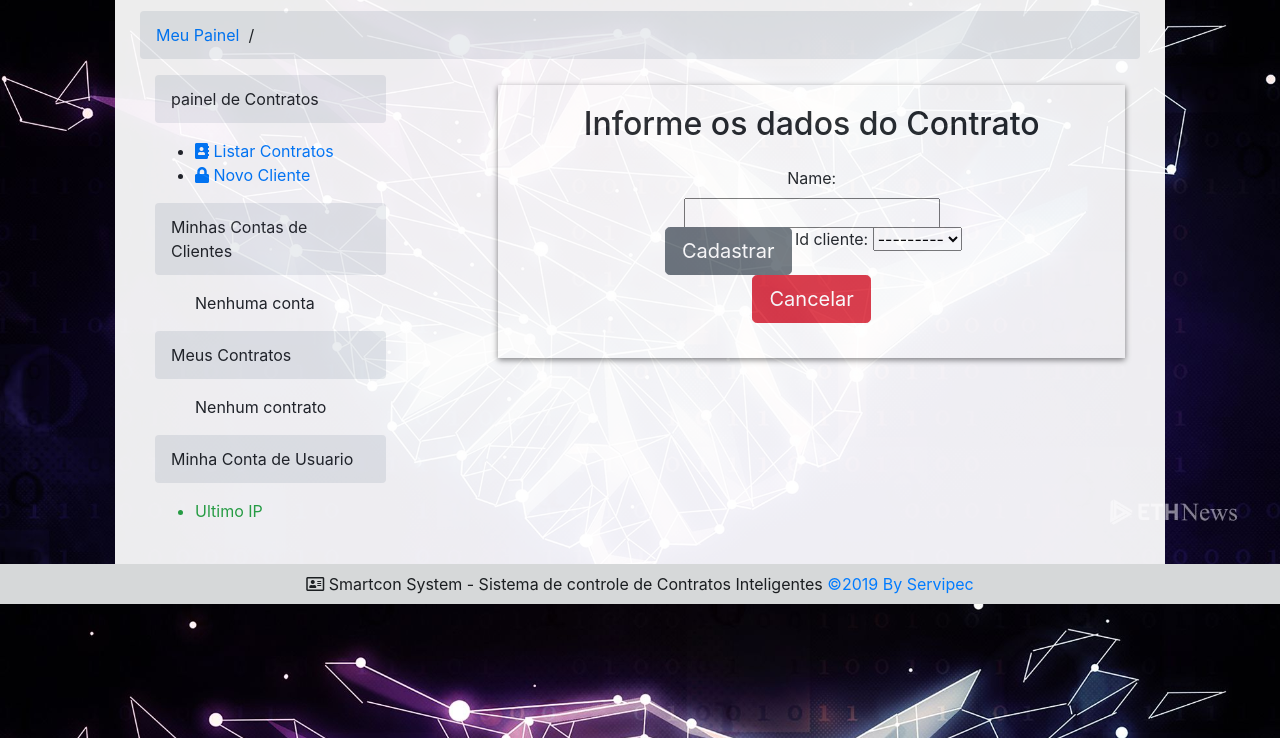
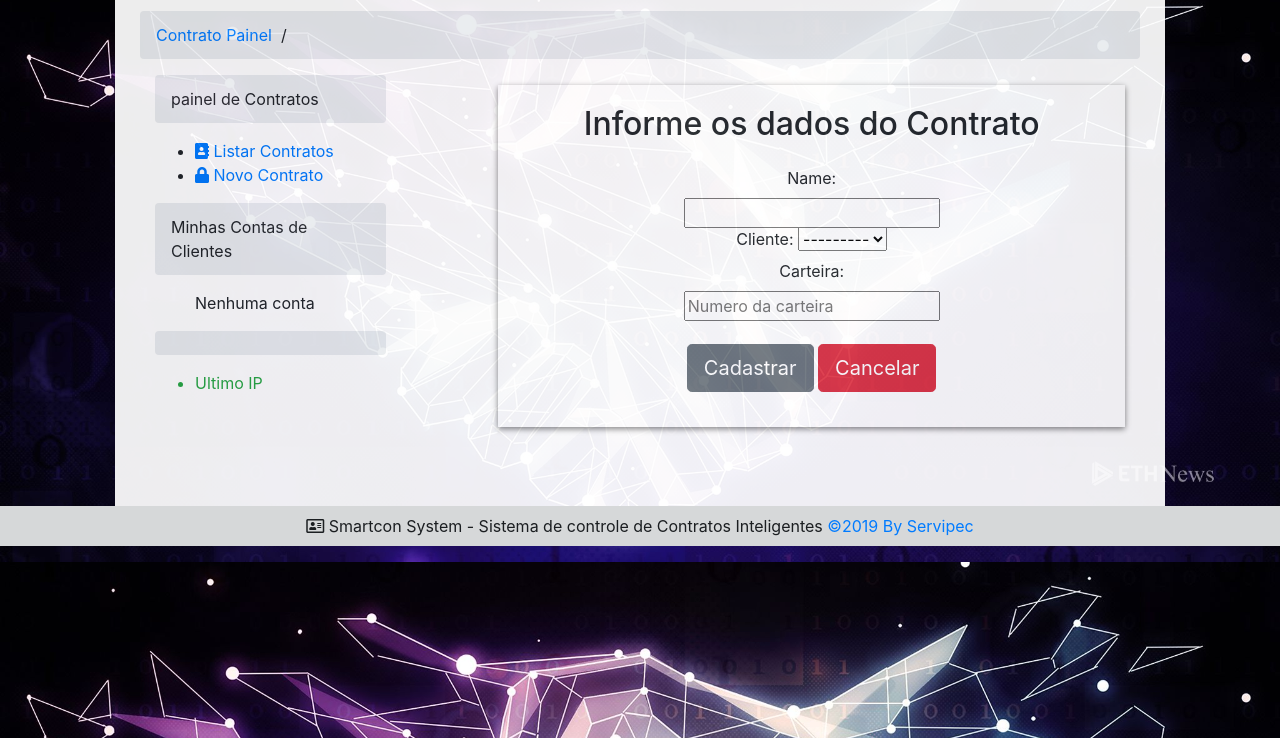
Before and after one commit to ricardsosm/smartcon, a Django app: page /contrato-novo/ in a window 1280 px wide. Shown: the part 62-800 px from the top of the page. Run offline with Django 3.2, Linux system fonts and the light colour scheme; data comes from the database, SQL or seed files in the repository; some libraries are stand-ins or nearby versions; some web fonts are replaced.

Commit message:
contrato models e views

```diff
--- a/smartcon/cliente/models.py
+++ b/smartcon/cliente/models.py
@@ -6,7 +6,7 @@ class Cliente(models.Model):
 	name = models.CharField('Nome',max_length=20)
 	cpf = models.CharField(null=True, blank=True, unique=True,max_length=14)
 	tel = models.CharField('Telefone',max_length=20,null=True, blank=True)
-	id_carteira= models.CharField(null=True, blank=True,max_length=100)
+	id_carteira= models.CharField(null=True, blank=True,max_length=100, unique=True)
 	create_at = models.DateTimeField(
 		'Criando em',auto_now_add=True
 	)
--- a/smartcon/contrato/forms.py
+++ b/smartcon/contrato/forms.py
@@ -10,12 +10,15 @@ User = get_user_model()
 
 class ContratoNovoForm(forms.ModelForm):
 
+	wallet_address = forms.CharField(label='Carteira',widget=forms.TextInput(attrs={'placeholder':'Numero da carteira'}))
+	solidity_version = forms.CharField(widget=forms.HiddenInput(),label='')
+	solidity_version.widget.attrs.update({'value':'0.4.25'})
 
 	class Meta:
 		model = Contrato
-		fields = ['name','id_cliente']
+		fields = ['name','id_cliente','wallet_address','solidity_version']
 
 	def __init__(self, *args, **kwargs):
 		user = kwargs.pop('user','')
 		super(ContratoNovoForm, self).__init__(*args, **kwargs)
-		self.fields['id_cliente']=forms.ModelChoiceField(queryset=Cliente.objects.filter(id_usuario=user))
+		self.fields['id_cliente']=forms.ModelChoiceField(label='Cliente',queryset=Cliente.objects.filter(id_usuario=user))
--- a/smartcon/contrato/templates/contrato.html
+++ b/smartcon/contrato/templates/contrato.html
@@ -5,7 +5,7 @@
     <div class="col-md-12">
         <ul class="breadcrumb">
             {% block breadcrumb %}
-            <li><a href="{% url 'sis:painel' %}">Meu Painel</a></li>
+            <li><a href="{% url 'con:contrato' %}">Contrato Painel</a></li>
             <li>&nbsp; / &nbsp;</li>
             {% endblock %}
         </ul>
@@ -15,20 +15,20 @@
             {% block menu_options %}
             <ul class="breadcrumb">painel de Contratos</ul>
             <ul>
-               <li><a href="#">
+               <li><a href="{% url 'con:contrato' %}">
                     <i class="fa fa-address-book"></i>
                     Listar Contratos
                     </a></li>
                <li><a href="{% url 'con:contrato_novo' %}">
                     <i class="fa fa-lock"></i>
-                    Novo Cliente
+                    Novo Contrato
                     </a>
                 </li>
             </ul>
             <ul class="breadcrumb">Minhas Contas de Clientes</ul>
             <ul>
                 {% for cli in cliente %}
-               <li><a href="{% url 'cli:cliente_mostrar' cli.pk %}">
+               <li><a href="#">
                     <i class="fa fa-address-book"></i>
                     {{ cli.name }}
                     </a>
@@ -37,19 +37,7 @@
                 </li>
                 {% endfor %}
             </ul>
-            <ul class="breadcrumb">Meus Contratos</ul>
-            <ul>
-                {% for con in contrato %}
-               <li><a href="{% url 'cli:cliente_mostrar' cli.pk %}">
-                    <i class="fa fa-address-book"></i>
-                    {{ con.name }}
-                    </a>
-                 {% empty %}
-                 <p>Nenhum contrato</p>
-                </li>
-                {% endfor %}
-            </ul>
-            <ul class="breadcrumb">Minha Conta de Usuario</ul>
+            <ul class="breadcrumb"></ul>
             <ul>
                 <li class="text-success">Ultimo IP {{ user.ip_last }}</li>
             </ul>
@@ -75,16 +63,16 @@
                           <th ></th>
                           <th ></th>
                         </thead>
-                        {% for cliente in clientes %}
+                         {% for con in contrato %}
                         <thead>
-                          <th><a href="{% url 'cli:cliente_mostrar' cliente.pk  %}">{{ cliente.name }}</a></th>
+                          <th><a href="#">{{ con.name }}</a></th>
                           <th><input style="border:0;" type="" class="id_cpf" value="{{ cliente.cpf }}"></th>
-                          <th><a href="{% url 'cli:cliente_editar' cliente.pk %}">
+                          <th><a href="#">
                             <i class="fa fa-cog"></i>
                             Editar
                             </a>
                         </th>
-                        <th><a onclick = "if (! confirm('Excluir Cliente ?')) { return false; }"class="confirmation" href="{% url 'cli:cliente_apagar' cliente.pk %}">
+                        <th><a onclick = "if (! confirm('Excluir Contrato ?')) { return false; }"class="confirmation" href="#">
                         <i class="fa fa-lock"></i>
                         Excluir
                         </a>
@@ -92,7 +80,7 @@
                         </thead>
                         {% empty %}
                         <thead>
-                        <th><p>Nenhum cliente encontrado</p></th>
+                        <th><p>Nenhum contrato encontrado</p></th>
                         {% endfor %}
                         </thead>
                     </table>
--- a/smartcon/contrato/templates/contrato_register.html
+++ b/smartcon/contrato/templates/contrato_register.html
@@ -12,22 +12,19 @@
         		  	{{ form.non_field_errors }}
               </div>
         		  	{% for field in form %}
-        		  	<div class="control-group">
+
         		  		{{ field.label_tag }}
         		  		{{ field }}
-                        {% if fild.choice %}
-                        foi
-                        {% endif%}
+
+                    <div class="erro_login">
+        		  		{{ field.errors }}
                     </div>
-                <div class="erro_login">
-        		  		{{ field.errors }}
-                </div>
         		  	{% endfor %}
         		  	<div class="text-center">
-        		  		<button onclick="Enviar()" class="btn btn-lg btn-secondary">
+        		  		<button class="btn btn-lg btn-secondary">
         		  			Cadastrar
         		  		</button>
-                    <a href="#">
+                    <a href="{% url 'con:contrato' %}">
                         <button type="button"  class="btn btn-lg btn-danger">
                             Cancelar
                         </button>
--- a/smartcon/contrato/views.py
+++ b/smartcon/contrato/views.py
@@ -1,21 +1,25 @@
 from django.shortcuts import render, redirect, get_object_or_404
 from cliente.models import Cliente
+from .models import Contrato
 from .forms import ContratoNovoForm
 
 def contrato(request):
 	cliente = Cliente.objects.filter(id_usuario = request.user.pk)
+	contrato = Contrato.objects.all()
 	template_name = 'contrato.html'
 	context = {
-		'cliente':cliente
+		'cliente':cliente,
+		'contrato': contrato
 	}
 	return render(request, template_name,context)
 
 def contrato_novo(request):
 	template_name = 'contrato_register.html'
-	cliente = Cliente.objects.filter(id_usuario = request.user.pk)
+	cliente = Cliente.objects.filter(id_usuario = request.user.id)
 	context = {}
 	if request.method == 'POST':
-		form = ContratoNovoForm()
+		form = ContratoNovoForm(request.POST,user=request.user.id)
+		print(request.POST)
 		if form.is_valid():
 			form.save()
 			return redirect('con:contrato')
```
Also changed, not shown: smartcon/contrato/templates/contrato_mostrar.html (added, +41 -0 lines), smartcon/cliente/migrations/0006_auto_20190202_1346.py (added).
